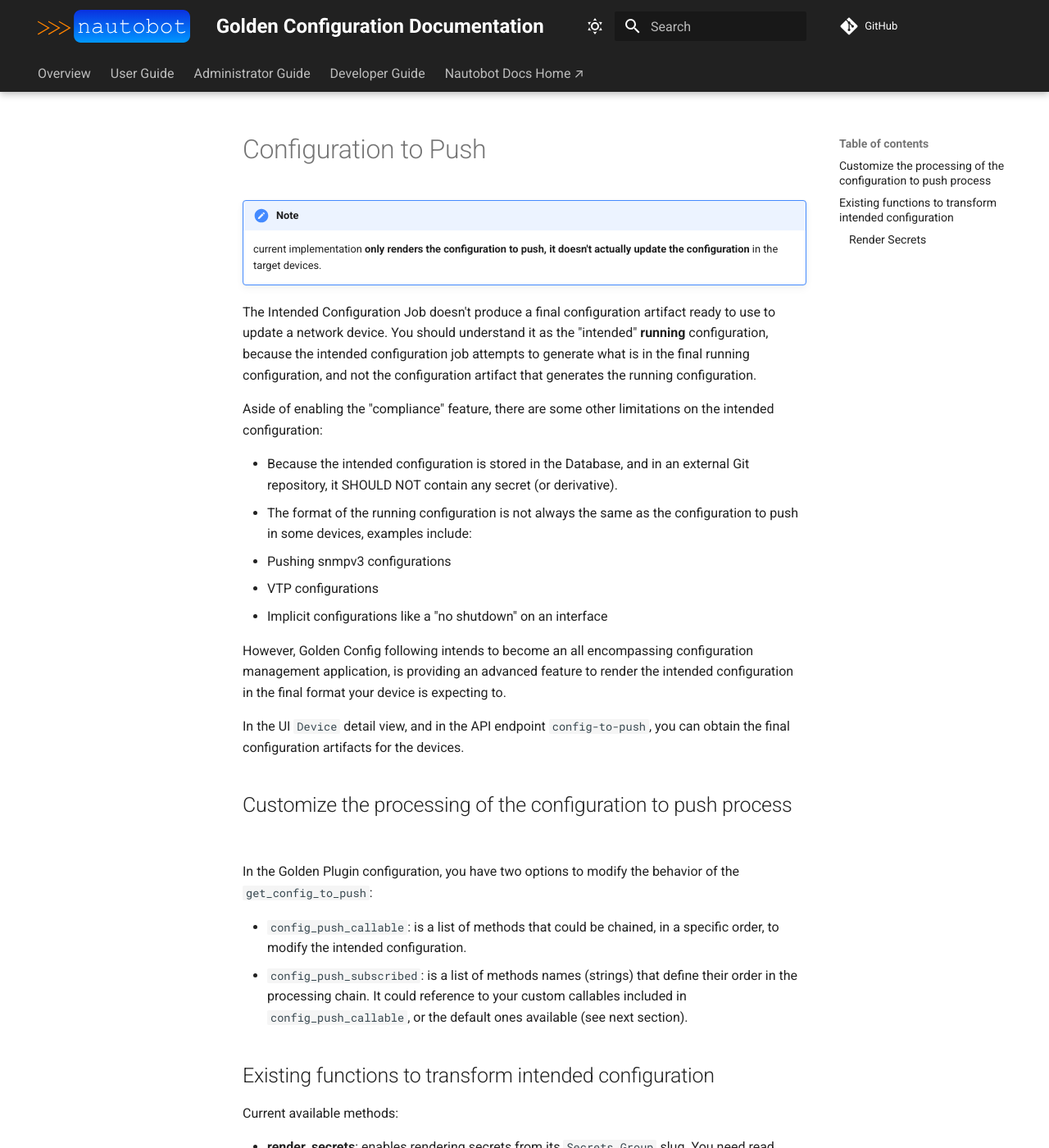
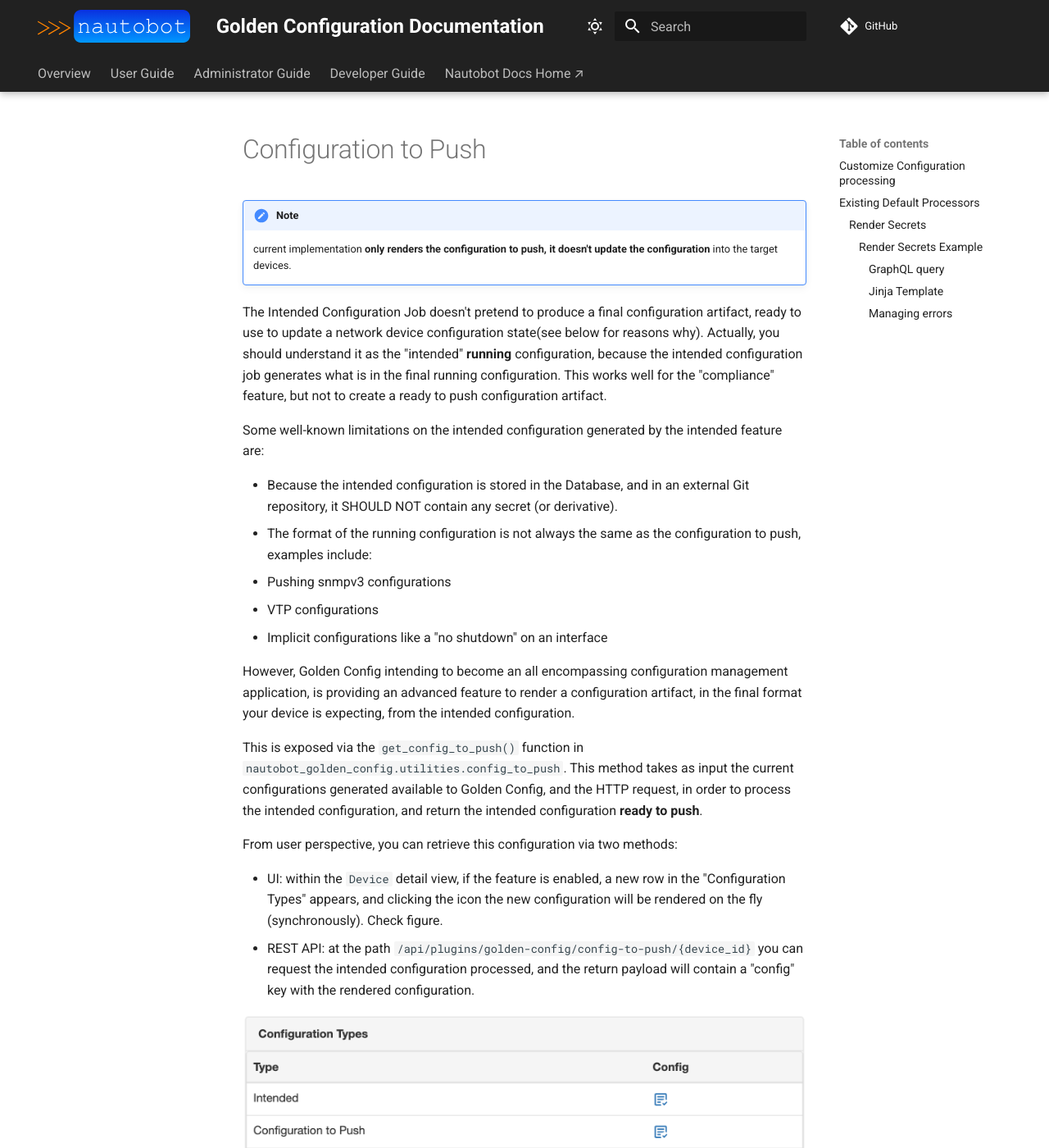
Before and after one commit to nautobot/nautobot-app-golden-config, an MkDocs documentation site: the page built from docs/user/app_feature_config_to_push.md, in a window 1280 px wide and 1400 px high. Shown: the whole window at 82% size. Built offline with MkDocs 1.6.1 and Material for MkDocs 9.7.7, drawn with Linux system fonts in a browser that asks for light colours; comment, search, counter and statistics services are not loaded; some of the changed text lies outside the part shown.

Commit message:
Improve documentation

````diff
--- a/docs/user/app_feature_config_to_push.md
+++ b/docs/user/app_feature_config_to_push.md
@@ -1,45 +1,48 @@
 # Configuration to Push
 
 !!! note
-    current implementation **only renders the configuration to push, it doesn't actually update the configuration** in the target devices.
+    current implementation **only renders the configuration to push, it doesn't update the configuration** into the target devices.
 
-The Intended Configuration Job doesn't produce a final configuration artifact ready to use to update a network device. You should understand it as the "intended" **running** configuration, because the intended configuration job attempts to generate what is in the final running configuration, and not the configuration artifact that generates the running configuration.
+The Intended Configuration Job doesn't pretend to produce a final configuration artifact, ready to use to update a network device configuration state(see below for reasons why). Actually, you should understand it as the "intended" **running** configuration, because the intended configuration job generates what is in the final running configuration. This works well for the "compliance" feature, but not to create a ready to push configuration artifact.
 
-Aside of enabling the "compliance" feature, there are some other limitations on the intended configuration:
+Some well-known limitations on the intended configuration generated by the intended feature are:
 
 - Because the intended configuration is stored in the Database, and in an external Git repository, it SHOULD NOT contain any secret (or derivative).
-- The format of the running configuration is not always the same as the configuration to push in some devices, examples include:
+- The format of the running configuration is not always the same as the configuration to push, examples include:
   - Pushing snmpv3 configurations
   - VTP configurations
   - Implicit configurations like a "no shutdown" on an interface
 
-However, Golden Config following intends to become an all encompassing configuration management application, is providing an advanced feature to render the intended configuration in the final format your device is expecting to.
+However, Golden Config intending to become an all encompassing configuration management application, is providing an advanced feature to render a configuration artifact, in the final format your device is expecting, from the intended configuration.
 
-In the UI `Device` detail view, and in the API endpoint `config-to-push`, you can obtain the final configuration artifacts for the devices.
+This is exposed via the `get_config_to_push()` function in `nautobot_golden_config.utilities.config_to_push`. This method takes as input the current configurations generated available to Golden Config, and the HTTP request, in order to process the intended configuration, and return the intended configuration **ready to push**.
 
-## Customize the processing of the configuration to push process
+From user perspective, you can retrieve this configuration via two methods:
 
-In the Golden Plugin configuration, you have two options to modify the behavior of the `get_config_to_push`:
+- UI: within the `Device` detail view, if the feature is enabled, a new row in the "Configuration Types" appears, and clicking the icon the new configuration will be rendered on the fly (synchronously). Check figure.
+- REST API: at the path `/api/plugins/golden-config/config-to-push/{device_id}` you can request the intended configuration processed, and the return payload will contain a "config" key with the rendered configuration.
 
-- `config_push_callable`: is a list of methods that could be chained, in a specific order, to modify the intended configuration.
-- `config_push_subscribed`: is a list of methods names (strings) that define their order in the processing chain. It could reference to your custom callables included in `config_push_callable`, or the default ones available (see next section).
+![Configuration to push](../images/config_to_push_1.png)
 
-## Existing functions to transform intended configuration
+## Customize Configuration processing
 
-Current available methods:
+There are two different ways to customize the default behavior of `get_config_to_push` method:
 
-- **render_secrets**: enables rendering secrets from its `Secrets Group` slug. You need read permissions to Secrets Groups, Golden Config and the Device object.
+- `config_push_callable`: is the list of **available methods** to for processing the intended configuration. It contains some default implemented methods, currently `render_secrets`. But it could be extended via configuration options (see next section).
+- `config_push_subscribed`: is the list of **methods names** (strings) that define the **order** in the processing chain. The defined methods MUST exist in the `config_push_callable` list. This list can be customized via configuration options, and eventually, it could be extended to accept HTTP query parameters.
+
+## Existing Default Processors
 
 ### Render Secrets
 
-The `render_secrets` function does an extra render of the original intended configuration, adding support for custom Jinja filters:
+The `render_secrets` function performs an extra Jinja rendering on top of an intended configuration, exposing new custom Jinja filters:
 
-- `get_secret_by_secret_group_slug`
+- `get_secret_by_secret_group_slug`: as the name suggests, it returns the secret_group value, for a secret type, from its `slug`.
 
 !!! note
     Other default Django or Netutils filters are not available in this Jinja environment. Only `encrypt_type5` and `encrypt_type7` can be used together with the `get_secret` filters.
 
-Because this render happens not in the first one to generate the intended configuration, but on a second one, you must use the `{% raw %}` Jinja syntax to avoid being processed on the first one.
+Because this rendering happens not in the first one done to generate the intended configuration, but on a second one, you must use the `{% raw %}` Jinja syntax to avoid being processed on the first one.
 
 1. For example, an original template like this, `{% raw %}ppp pap sent-username {{ secrets_group["slug"] | get_secret_by_secret_group_slug("username")}}{% endraw %}`
 2. Produces an intended configuration as `ppp pap sent-username {{ secrets_group["slug"] | get_secret_by_secret_group_slug("username") }}`
@@ -48,4 +51,49 @@
 Notice that the `get_secret` filters take arguments. In the example, the `Secret_group` slug is passed, together with the type of the `Secret`. Check every signature for extra customization.
 
 !!! note
-    Remember that to render these secrets, the user requesting it via UI or API should have read permissions to Secrets Groups, Golden Config and Device object.
+    Remember that to render these secrets, the user requesting it via UI or API, MUST have read permissions to Secrets Groups, Golden Config, and the specific Device object.
+
+#### Render Secrets Example
+
+This shows how to the Render Secrets feature for a `Device`, for the default `Secrets Group` FK, and for custom relationships, in the example, at `Site` level.
+
+##### GraphQL query
+
+```graphql
+query ($device_id: ID!) {
+  device(id: $device_id) {
+    secrets_group {
+      slug
+    }
+    site {
+      rel_my_secret_relationship_for_site {
+        slug
+      }
+    }
+  }
+}
+```
+
+##### Jinja Template
+
+Using the default `secrets_group` FK in `Device`:
+
+```jinja2
+{% raw %}{{ secrets_group["slug"] | get_secret_by_secret_group_slug("password") | default('no password') }}{% endraw %}
+```
+
+Using the custom relationship at the `Site` level:
+
+```jinja2
+{% raw %}{{ site["rel_my_secret_relationship_for_site"][0]["slug"] | get_secret_by_secret_group_slug("password") | default('no password') }}{% endraw %}
+```
+
+This will end up rendering the secret, of type "password", for the corresponding `SecretGroup`.
+
+##### Managing errors
+
+Obviously, the rendering process can find multiple challenges, that are managed, and properly explained to take corrective actions:
+
+```
+Found an error rendering the configuration to push: Jinja encountered and UndefinedError: 'None' has no attribute 'slug', check the template for missing variable definitions.
+```
````
Also changed, not shown: docs/images/config_to_push_1.png (added).
